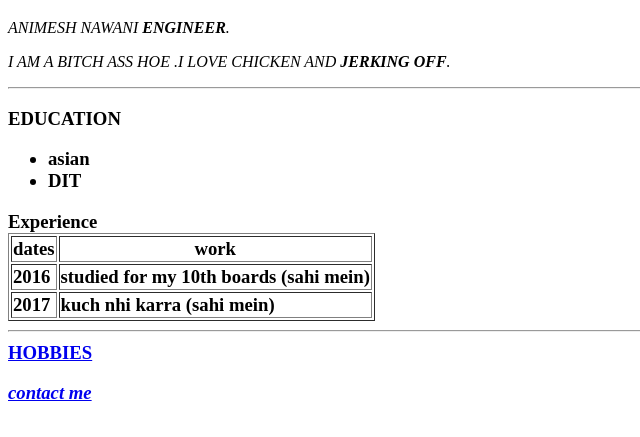
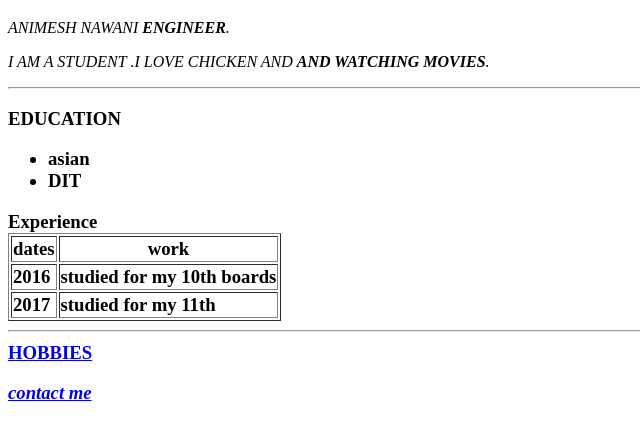
Before and after one commit to animesh12344/cv, a plain HTML site: page INDEX.html in a window 1280 px wide. Shown: the part 61-498 px from the top of the page, without its empty margins (0-640 px from the left). Drawn offline with Linux system fonts and the light colour scheme.

Commit message:
Update INDEX.html

```diff
--- a/INDEX.html
+++ b/INDEX.html
@@ -7,7 +7,7 @@
   <body>
 <h1>ANIMESH NAWANI</h1>
 <P><em>ANIMESH NAWANI <strong>ENGINEER</strong>.</em></P>
-<p><em>I AM A BITCH ASS HOE .I LOVE CHICKEN AND <strong>JERKING OFF</strong>.</em></p>
+<p><em>I AM A STUDENT .I LOVE CHICKEN AND <strong>AND WATCHING MOVIES</strong>.</em></p>
 <HR>
   <H3>EDUCATION </H>
     <ul>
@@ -24,12 +24,12 @@
         </thead>
         <tr>
           <td>2016</td>
-         <td>studied for my 10th boards (sahi mein)</td>
+         <td>studied for my 10th boards </td>
 
       </tr>
       <tr>
         <td>2017</td>
-        <td>kuch nhi karra (sahi mein) </td>
+        <td>studied for my 11th </td>
       </tr>
     </table><hr>
   <a href="hobbies.html">HOBBIES</a>
```
